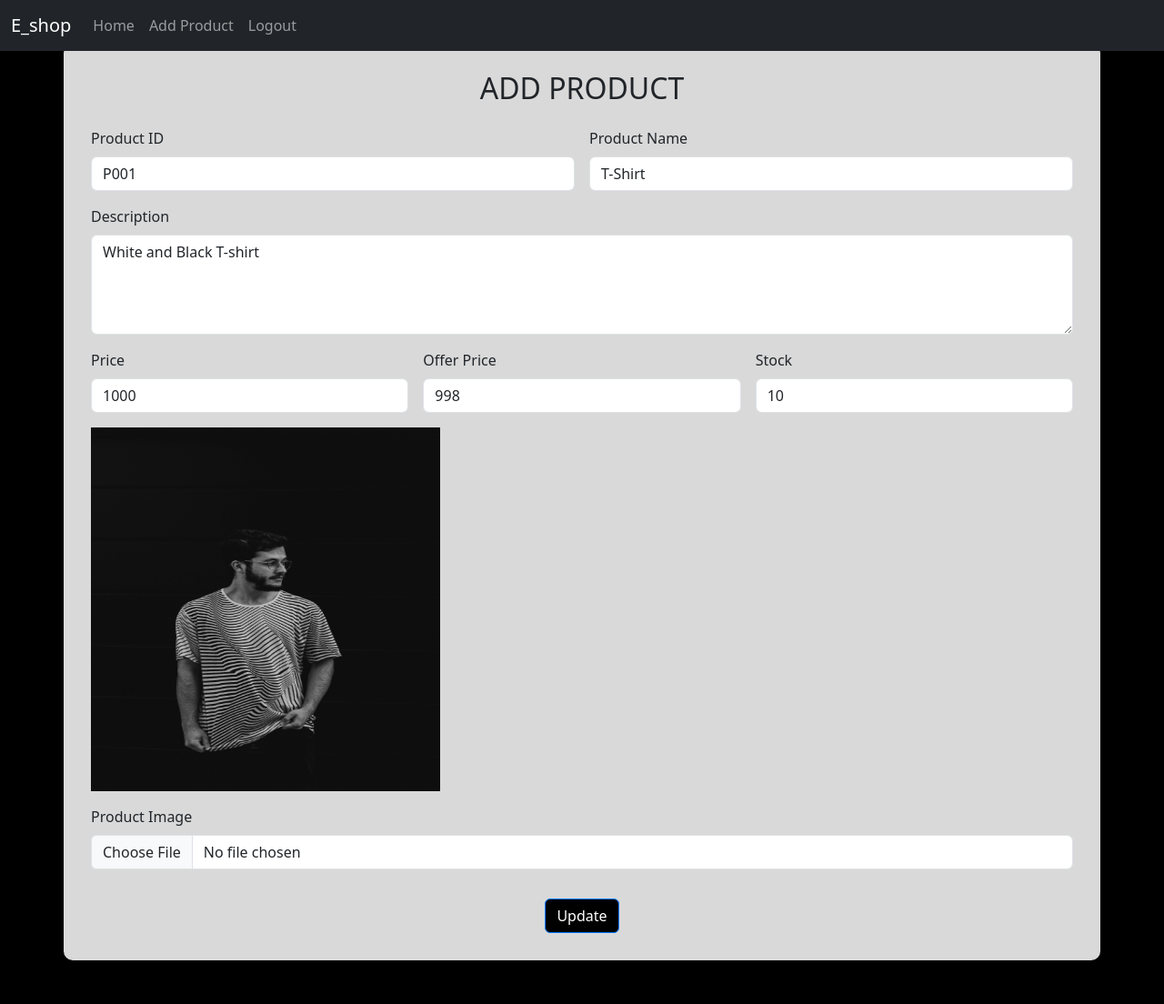
After one commit to deepakpk7/E_Commerce, a Django app: template eshop/template/shop/edit.html in a window 1280 px wide. The commit adds this page. Shown: the whole page at 91% size. Run offline with Django 5.2, Linux system fonts and the light colour scheme; the template is opened without the code that fills it: values that come from a table or form of the project are taken from there, others are empty; data comes from the database, SQL or seed files in the repository; both versions use the stored data as it was after the commit.

Commit message:
update the products

```diff
--- a/eshop/app/urls.py
+++ b/eshop/app/urls.py
@@ -8,5 +8,5 @@ urlpatterns = [
     path('shop_home',views.shop_home),
     path('add_pro',views.add_product),
     path('logout',views.e_shop_logout),
-
+    path('edit_product/<pid>',views.edit_product),
 ]
--- /dev/null
+++ b/eshop/template/shop/edit.html
@@ -0,0 +1,103 @@
+<!DOCTYPE html>
+<html lang="en">
+<head>
+    {% load static %}
+    <meta charset="UTF-8">
+    <meta name="viewport" content="width=device-width, initial-scale=1.0">
+    <title>ADD PRODUCT</title>
+    <link href="https://cdn.jsdelivr.net/npm/bootstrap@5.3.0/dist/css/bootstrap.min.css" rel="stylesheet">
+    <style>
+        body {
+            background-color: black;
+        }
+
+        .container {
+            background-color: rgba(255, 255, 255, 0.85);
+            padding: 30px;
+            border-radius: 10px;
+            box-shadow: 0px 4px 8px rgba(0, 0, 0, 0.1);
+        }
+
+        .btn-primary {
+            background-color: #000000;
+            border-color: #007bff;
+        }
+        .btn-primary:hover {
+            background-color: #5e61be;
+            border-color: #0056b3;
+        }
+    </style>
+</head>
+<body>
+    <nav class="navbar navbar-expand-sm bg-dark navbar-dark fixed-top">
+        <div class="container-fluid">
+                <a class="navbar-brand" href="">E_shop</a>
+                <button class="navbar-toggler" type="button" data-bs-toggle="collapse" data-bs-target="#collapsibleNavbar">
+                  <span class="navbar-toggler-icon"></span>
+                </button>
+                <div class="collapse navbar-collapse" id="collapsibleNavbar">
+                  <ul class="navbar-nav">
+                    <li class="nav-item">
+                      <a class="nav-link" href="shop_home">Home</a>
+                    </li>
+                    <li class="nav-item">
+                      <a class="nav-link" href="add_pro">Add Product</a>
+                    </li>
+                    <li class="nav-item">
+                      <a class="nav-link" href="logout">Logout</a>
+                    </li>
+                  </ul>
+                </div>
+              </div>
+      </nav>
+
+    <div class="container my-5">
+        <h2 class="text-center mb-4">ADD PRODUCT</h2>
+
+        <form action="" method="POST" class="row g-3" enctype="multipart/form-data">
+            {% csrf_token %}
+            <div class="col-md-6">
+                <label for="pid" class="form-label">Product ID</label>
+                <input type="text" class="form-control" id="pid" name="pid" required value="{{data.pid}}">
+            </div>
+
+            <div class="col-md-6">
+                <label for="name" class="form-label">Product Name</label>
+                <input type="text" class="form-control" id="name" name="name" required value="{{data.name}}">
+            </div>
+
+            <div class="col-12">
+                <label for="dis" class="form-label">Description</label>
+                <textarea class="form-control" id="dis" name="dis" rows="4" required>{{data.dis}}</textarea>
+            </div>
+
+            <div class="col-md-4">
+                <label for="price" class="form-label">Price</label>
+                <input type="number" class="form-control" id="price" name="price" required value="{{data.price}}">
+            </div>
+
+            <div class="col-md-4">
+                <label for="offer_price" class="form-label">Offer Price</label>
+                <input type="number" class="form-control" id="offer_price" name="offer_price" value="{{data.offer_price}}">
+            </div>
+
+            <div class="col-md-4">
+                <label for="stock" class="form-label">Stock</label>
+                <input type="number" class="form-control" id="stock" name="stock" required value="{{data.stock}}">
+            </div>
+            <img src="{{data.img.url}}" alt="" style="height: 400px;width: 400px;">
+
+            <div class="col-12">
+                <label for="img" class="form-label">Product Image</label>
+                <input type="file" class="form-control" id="img" name="img" >
+            </div>
+
+            <div class="col-12 text-center">
+                <button type="submit" class="btn btn-primary mt-3">Update</button>
+            </div>
+        </form>
+    </div>
+
+<script src="https://cdn.jsdelivr.net/npm/bootstrap@5.3.0/dist/js/bootstrap.bundle.min.js"></script>
+</body>
+</html>
--- a/eshop/template/shop/home.html
+++ b/eshop/template/shop/home.html
@@ -1,6 +1,7 @@
 <!DOCTYPE html>
 <html lang="en">
 <head>
+    {% load static %}
     <meta charset="UTF-8">
     <meta name="viewport" content="width=device-width, initial-scale=1.0">
     <title>Shop</title>
@@ -48,7 +49,7 @@
             <h5 class="card-title">{{pro.name}}</h5>
             <p class="card-text">{{pro.dis}}</p>
             <div class="mt-auto d-flex justify-content-between">
-              <a href="#" class="btn btn-warning btn-sm d-flex align-items-center">
+              <a href="edit_product/{{pro.pk}}" class="btn btn-warning btn-sm d-flex align-items-center">
                 <svg xmlns="http://www.w3.org/2000/svg" width="16" height="16" fill="currentColor" class="bi bi-pencil me-2" viewBox="0 0 16 16">
                   <path d="M12.146.854a.5.5 0 0 1 .708 0l2.292 2.292a.5.5 0 0 1 0 .708l-10 10a.5.5 0 0 1-.168.11l-5 2a.5.5 0 0 1-.65-.65l2-5a.5.5 0 0 1 .11-.168l10-10zM11.207 2L2 11.207V14h2.793L14 4.793 11.207 2zM15.5 3.5L13 1l-.5.5L14.5 4l.5-.5z"/>
                 </svg>
```
Also changed, not shown: eshop/app/views.py (+27 -0 lines), eshop/db.sqlite3, eshop/media/citizen.jpg (added).
